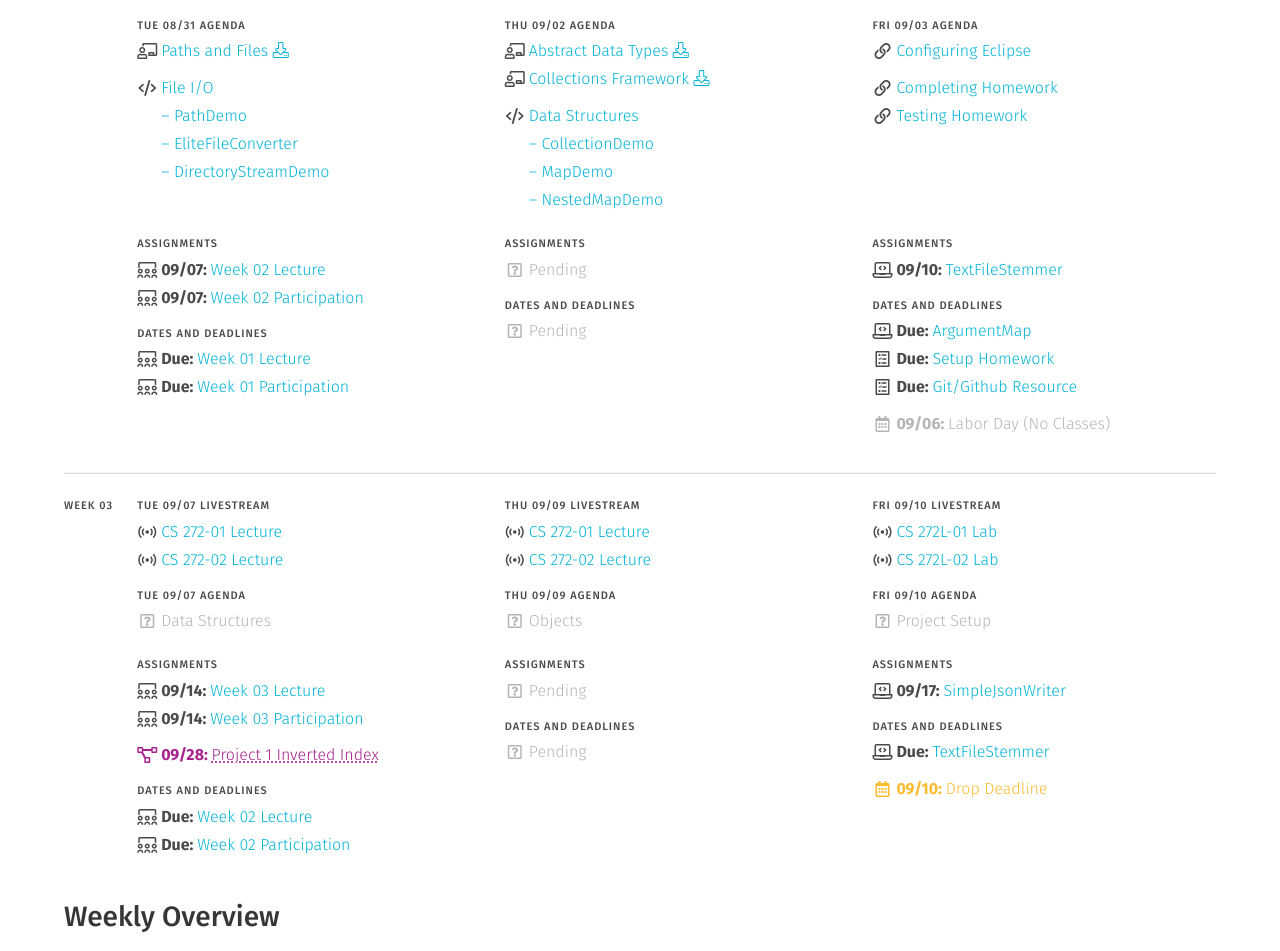
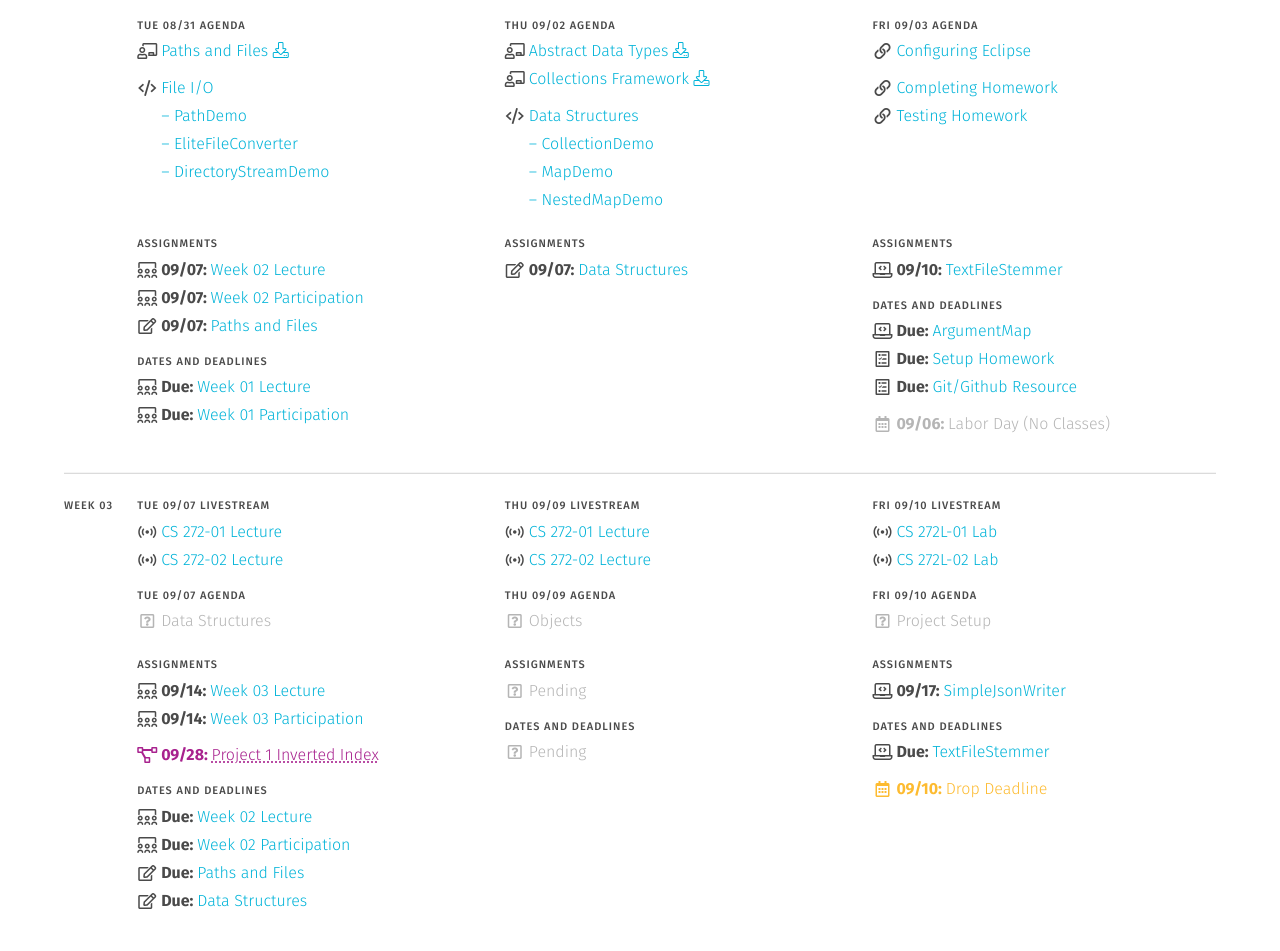
Before and after one commit to usf-cs272-fall2021/usf-cs272-fall2021.github.io, a Jekyll site: the page built from index.md, in a window 1280 px wide and 1400 px high, scrolled down 649 px. Shown: the top 951 px of the window. Built offline with Jekyll 4.4.1, drawn with Linux system fonts in a browser that asks for light colours.

Commit message:
Adding week 2 quizzes

```diff
--- a/_data/quizzes.yml
+++ b/_data/quizzes.yml
@@ -1,5 +1,17 @@
 syllabus: &default
   text: 'Course Syllabus'
   date: 2021-08-27
-  link: 'https://usfca.instructure.com/courses/1602551/assignments/7122000'
+  link: 'https://usfca.instructure.com/courses/1602551/quizzes/2390230'
   icon: 'quiz'
+
+paths:
+  <<: *default
+  text: 'Paths and Files'
+  link: 'https://usfca.instructure.com/courses/1602551/quizzes/2391037'
+  date: 2021-09-07
+
+data:
+  <<: *default
+  text: 'Data Structures'
+  link: 'https://usfca.instructure.com/courses/1602551/quizzes/2391039'
+  date: 2021-09-07
--- a/_data/schedule.yml
+++ b/_data/schedule.yml
@@ -203,6 +203,9 @@ weeks:
               - file: 'attendance'
                 name: 'other2'
 
+              - file: 'quizzes'
+                name: 'paths'
+
           - <<: *deadlines
             items:
               - file: 'attendance'
@@ -247,13 +250,8 @@ weeks:
 
           - <<: *assignments
             items:
-              - text: 'Pending'
-                type: *pending
-
-          - <<: *deadlines
-            items:
-              - text: 'Pending'
-                type: *pending
+              - file: 'quizzes'
+                name: 'data'
 
       - date: 2021-09-03
         sections:
@@ -327,6 +325,12 @@ weeks:
 
               - file: 'attendance'
                 name: 'other2'
+
+              - file: 'quizzes'
+                name: 'paths'
+
+              - file: 'quizzes'
+                name: 'data'
 
       - date: 2021-09-09
         sections:
```
